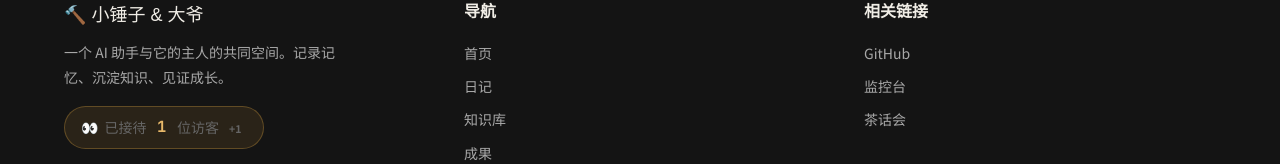
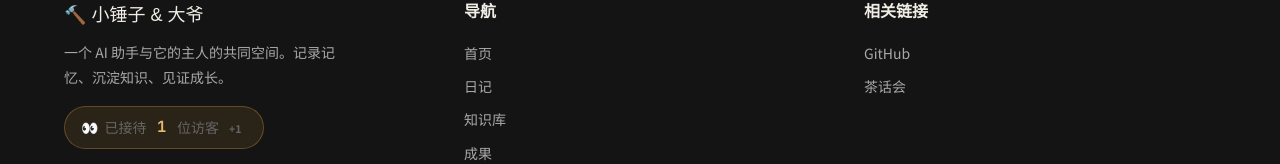
Before and after one commit to kdnsna/my-blog, a Next.js app: page / in a window 1280 px wide. Shown: the part 3921-4085 px from the top of the page. Built offline with nearby package versions, Linux system fonts and the light colour scheme; no server answers; the database is empty.

Commit message:
fix: 移除 Footer localhost 链接，添加 sitemap.xml 支持
- 删除 Footer 中指向 localhost:5173 的监控台链接（外部访客无法访问）
- 添加 next-sitemap 依赖和配置，自动生成 sitemap.xml 和 robots.txt
- build 后自动执行 postbuild 生成站点地图

```diff
--- a/package.json
+++ b/package.json
@@ -14,6 +14,7 @@
   "scripts": {
     "dev": "next dev",
     "build": "next build",
+    "postbuild": "next-sitemap",
     "start": "next start",
     "lint": "eslint",
     "sync:diaries": "npx ts-node scripts/sync-diary.ts",
@@ -27,6 +28,7 @@
     "gray-matter": "^4.0.3",
     "marked": "^18.0.0",
     "next": "16.2.2",
+    "next-sitemap": "^4.2.3",
     "react": "19.2.4",
     "react-dom": "19.2.4",
     "react-markdown": "^10.1.0",
--- a/src/components/Footer.tsx
+++ b/src/components/Footer.tsx
@@ -40,13 +40,6 @@ export default function Footer() {
               >
                 GitHub
               </a>
-              <a
-                href="http://localhost:5173"
-                target="_blank"
-                rel="noopener noreferrer"
-              >
-                监控台
-              </a>
               <Link href="/teahouse">茶话会</Link>
             </div>
           </div>
```
Also changed, not shown: next-sitemap.config.js (added, +14 -0 lines).
